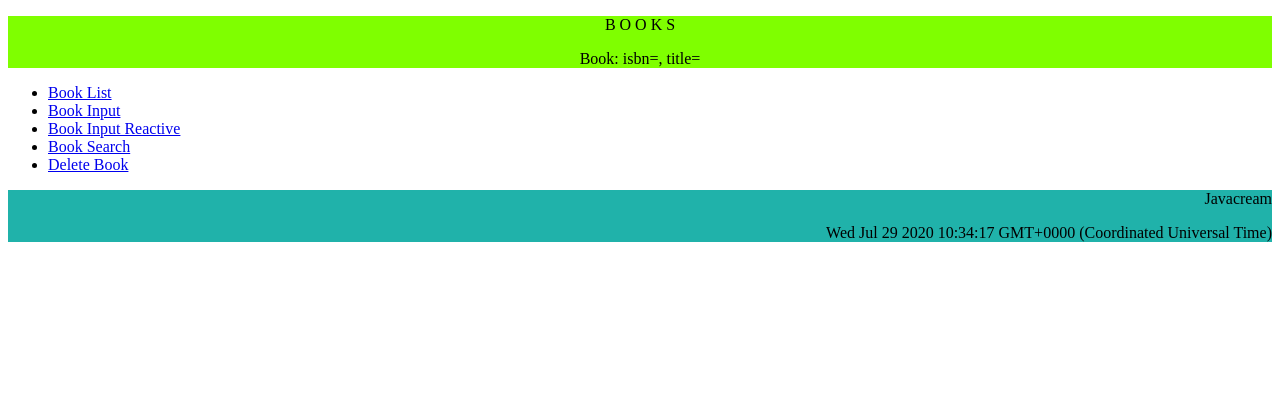
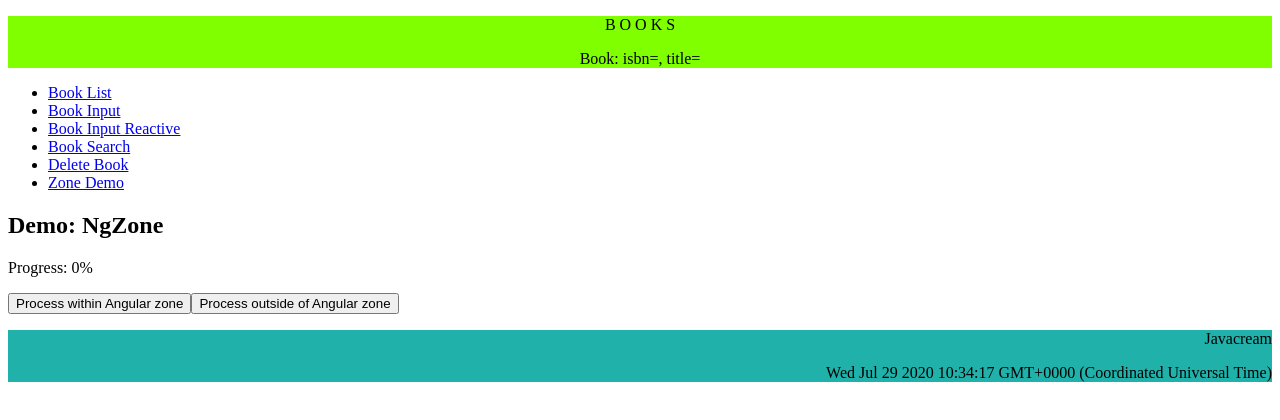
Before and after one commit to Javacream/org.javacream.training.angular, an Angular app in the folder training/: page /demo/zone in a window 1280 px wide. Before the commit this address led to /. Shown: the top 420 px of the page. Built offline with nearby package versions, Linux system fonts and the light colour scheme.

Commit message:
add zone demo

```diff
--- a/training/src/app/app.module.ts
+++ b/training/src/app/app.module.ts
@@ -14,7 +14,8 @@ import { BookInputReactiveComponent } from './books/components/book-input-reacti
 import { BookSearchComponent } from './books/components/book-search/book-search.component';
 import {BookRoutingModule} from './books/book-routing.module';
 import { LogComponent } from './books/components/log/log.component';
-import { BookDeleteComponent } from './books/components/book-delete/book-delete.component'
+import { BookDeleteComponent } from './books/components/book-delete/book-delete.component';
+import { ZoneComponent } from './demo/components/zone/zone.component'
 @NgModule({
   declarations: [
     AppComponent,
@@ -28,7 +29,8 @@ import { BookDeleteComponent } from './books/components/book-delete/book-delete.
     BookInputReactiveComponent,
     BookSearchComponent,
     LogComponent,
-    BookDeleteComponent
+    BookDeleteComponent,
+    ZoneComponent
   ],
   imports: [
     BrowserModule, FormsModule, ReactiveFormsModule, HttpClientModule, BookRoutingModule
--- a/training/src/app/books/book-routing.module.ts
+++ b/training/src/app/books/book-routing.module.ts
@@ -5,6 +5,7 @@ import { BookInputComponent } from './components/book-input/book-input.component
 import { BookInputReactiveComponent } from './components/book-input-reactive/book-input-reactive.component';
 import { BookSearchComponent } from './components/book-search/book-search.component';
 import { BookDeleteComponent } from './components/book-delete/book-delete.component';
+import { ZoneComponent } from '../demo/components/zone/zone.component';
 
 const routes: Routes = [
   { path: 'list', component: BooklistComponent },
@@ -12,6 +13,7 @@ const routes: Routes = [
   { path: 'input-reactive', component: BookInputReactiveComponent },
   { path: 'search', component: BookSearchComponent },
   { path: 'delete', component: BookDeleteComponent },
+  { path: 'demo/zone', component: ZoneComponent },
 
 ];
 @NgModule({
--- a/training/src/app/books/components/book-content/book-content.component.html
+++ b/training/src/app/books/components/book-content/book-content.component.html
@@ -5,6 +5,7 @@
       <li><a routerLink="/input-reactive" routerLinkActive="active">Book Input Reactive</a></li>
       <li><a routerLink="/search" routerLinkActive="active">Book Search</a></li>
       <li><a routerLink="/delete" routerLinkActive="active">Delete Book</a></li>
+      <li><a routerLink="/demo/zone" routerLinkActive="active">Zone Demo</a></li>
     </ul>
   </nav>
   <router-outlet></router-outlet>
--- /dev/null
+++ b/training/src/app/demo/components/zone/zone.component.html
@@ -0,0 +1,7 @@
+<h2>Demo: NgZone</h2>
+
+    <p>Progress: {{progress}}%</p>
+    <p *ngIf="progress >= 100">Done processing {{label}} of Angular zone!</p>
+
+    <button (click)="processWithinAngularZone()">Process within Angular zone</button>
+    <button (click)="processOutsideOfAngularZone()">Process outside of Angular zone</button>
--- /dev/null
+++ b/training/src/app/demo/components/zone/zone.component.ts
@@ -0,0 +1,46 @@
+import { Component, NgZone, OnInit } from '@angular/core';
+
+@Component({
+  selector: 'app-zone',
+  templateUrl: './zone.component.html',
+  styleUrls: ['./zone.component.css']
+})
+export class ZoneComponent{
+  progress: number = 0;
+  label: string;
+
+  constructor(private _ngZone: NgZone) {}
+
+  // Loop inside the Angular zone
+  // so the UI DOES refresh after each setTimeout cycle
+  processWithinAngularZone() {
+    this.label = 'inside';
+    this.progress = 0;
+    this._increaseProgress(() => console.log('Inside Done!'));
+  }
+
+  // Loop outside of the Angular zone
+  // so the UI DOES NOT refresh after each setTimeout cycle
+  processOutsideOfAngularZone() {
+    this.label = 'outside';
+    this.progress = 0;
+    this._ngZone.runOutsideAngular(() => {
+      this._increaseProgress(() => {
+        // reenter the Angular zone and display done
+        this._ngZone.run(() => { console.log('Outside Done!'); });
+      });
+    });
+  }
+
+  _increaseProgress(doneCallback: () => void) {
+    this.progress += 1;
+    console.log(`Current progress: ${this.progress}%`);
+
+    if (this.progress < 100) {
+      window.setTimeout(() => this._increaseProgress(doneCallback), 10);
+    } else {
+      doneCallback();
+    }
+  }
+
+}
```
Also changed, not shown: training/src/app/demo/components/zone/zone.component.css (added), 1 other file (tests, documents, lock files or other folders).
